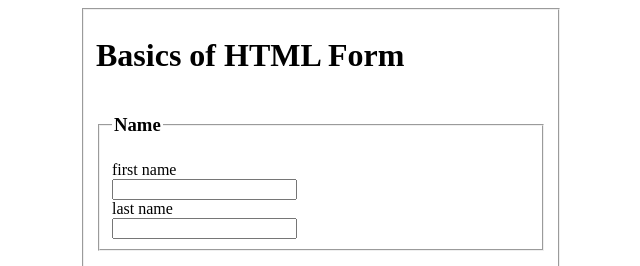
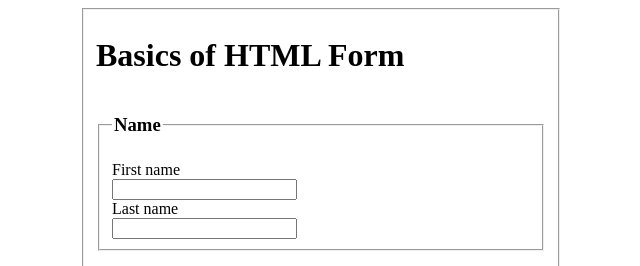
Before and after one commit to Abood-hass/git-test, a plain HTML site: page index.html in a window 1280 px wide. Shown: the top 266 px of the page, 319-959 px from the left. Drawn offline with Linux system fonts and the light colour scheme.

Commit message:
now i added some comments and documentaion to the project

```diff
--- a/index.html
+++ b/index.html
@@ -7,92 +7,110 @@
     <meta name="viewport" content="width=device-width, initial-scale=1.0">
     <title>my reps again</title>
 </head>
+<!-- This Form should be ask some questions about favorite things
+i wish this documentaion be enough to understand this project -->
 
 <body style=" justify-content: center;align-items: center; display: flex;">
     <div>
+        <!-- Main Container -->
         <fieldset style="min-width:450px ;">
+            <!-- Form -->
             <form>
                 <h1>Basics of HTML Form</h1>
+                <!-- First group of questions -->
+
                 <fieldset>
                     <legend>
                         <h3>Name</h3>
                     </legend>
                     <div>
-
-                        <div>first name</div>
+                        <!-- First Name field -->
+                        <div>First name</div>
                         <input type="text" />
 
                     </div>
                     <div>
-
-                        <div>last name</div>
+                        <!-- Last Name field -->
+                        <div>Last name</div>
                         <input type="text" />
 
                     </div>
                 </fieldset>
+                <!-- Second group of questions -->
+
                 <fieldset>
 
                     <legend>
                         <h3>Other Question</h3>
                     </legend>
-
+                    <!-- Drink choose question (one of multiSelecte) -->
                     <h5>Choose a Drink:</h5>
 
                     <div>
-
+                        <!-- coffee Selection -->
                         <input name="drink" type="radio" value="coffee" />
                         <label>coffee</label>
 
                     </div>
                     <div>
-
+                        <!-- tea Selection -->
                         <input name="drink" type="radio" value="tea" />
                         <label>tea</label>
 
                     </div>
                     <div>
-
+                        <!-- hot chocolate Selection -->
                         <input name="drink" type="radio" value="hot chocolate" />
                         <label>hot chocolate</label>
 
                     </div>
+
+                    <!-- IceCream choose question (Multiple selection) -->
+
                     <h5>Ice cream you like:</h5>
 
                     <div>
-
+                        <!-- normal chocolate Selection -->
                         <input name="ice-cream" type="checkbox" value="Chocolate" />
                         <label>Chocolate </label>
 
                     </div>
                     <div>
+                        <!-- Chocolate Pudding Selection -->
 
                         <input name="ice-cream" type="checkbox" value="Chocolate Pudding" />
                         <label>Chocolate Pudding</label>
 
                     </div>
                     <div>
+                        <!-- Vanilla Selection -->
 
                         <input name="ice-cream" type="checkbox" value="Vanilla" />
                         <label>Vanilla</label>
 
                     </div>
                     <div>
-
+                        <!-- Strawberry Selection -->
                         <input name="ice-cream" type="checkbox" value="Strawberry" />
                         <label>Strawberry</label>
 
                     </div>
+                    <!-- School question -->
                     <h5>Select a school:</h5>
                     <select>
+                        <!-- School 1 Selection -->
                         <option>School 1</option>
+                        <!-- School 2 Selection -->
                         <option>School 2</option>
                     </select>
+                    <!-- Comment Feild -->
                     <h5>Please add comment:</h5>
                     <textarea style="width: 200px ;height:70px ;">
 
                 </textarea>
 
                 </fieldset>
+                <!-- Submit Button -->
                 <div style="margin:10px ;">
                     <button type="submit">
                         Submit Info
```
